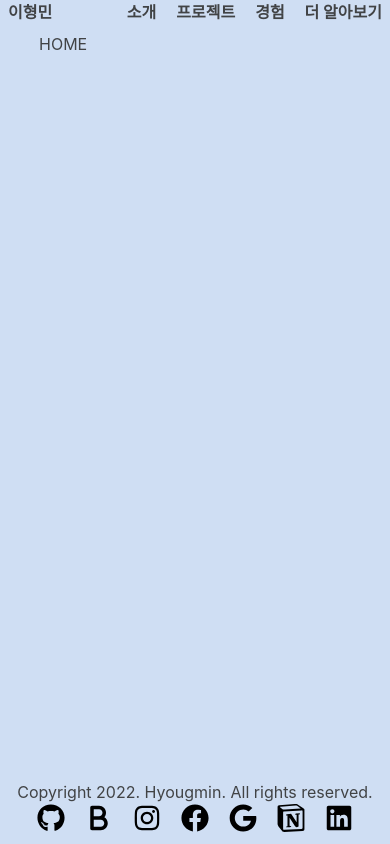
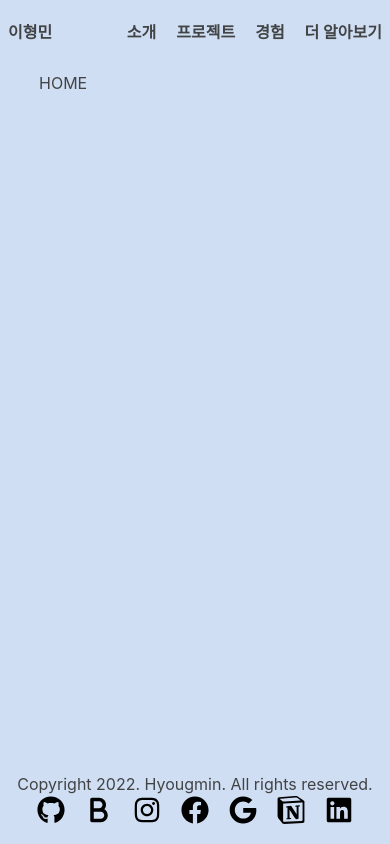
Before and after one commit to hyoungqu23/Hyoungmin_Portfolio, a Next.js app: page / in a window 390 px wide. Built offline with nearby package versions, Linux system fonts and the light colour scheme.

Commit message:
Feat: Home 컴포넌트에 맞게 Header와 Footer 사이즈 조절
- 최대한 반응형 디자인으로 제작

```diff
--- a/components/common/Footer/Footer.tsx
+++ b/components/common/Footer/Footer.tsx
@@ -1,6 +1,6 @@
 const Footer = () => {
   return (
-    <footer className="absolute bottom-0 flex w-full items-center flex-col lg:flex-row p-3 lg:justify-evenly">
+    <footer className="absolute bottom-0 flex w-full h-[10vh] items-center flex-col lg:flex-row p-3 lg:justify-evenly">
       <div>Copyright 2022. Hyougmin. All rights reserved.</div>
       <ul className="flex text-primary items-center gap-x-5 lg:gap-x-10">
         <li>
--- a/components/common/Header/Header.tsx
+++ b/components/common/Header/Header.tsx
@@ -3,7 +3,7 @@ import { ROUTES } from '../../../constants/routes';
 
 const Header = () => {
   return (
-    <header className="flex justify-between font-bold text-base md:text-xl lg:text-2xl px-2 md:px-5">
+    <header className="flex h-[7.5vh] justify-between items-center font-bold text-base md:text-xl lg:text-2xl px-2 md:px-5">
       <Link href={ROUTES.HOME}>
         <a>이형민</a>
       </Link>
```
